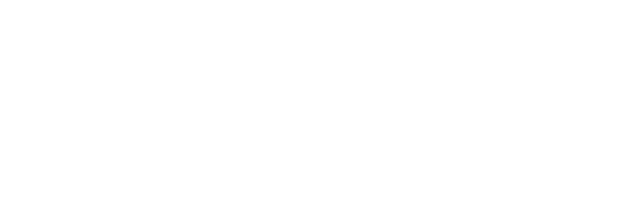
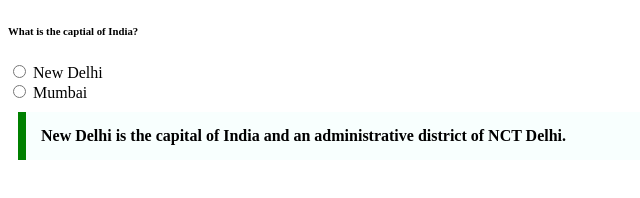
Before and after one commit to acciojob/trivia-avinashdayal, a website: page main.html in a window 1280 px wide. Shown: the whole page, without its empty margins (0-640 px from the left). Drawn offline with Linux system fonts and the light colour scheme.

Commit message:
created a submission

```diff
--- a/main.html
+++ b/main.html
@@ -8,6 +8,12 @@
 
 <body>
 	<!-- the entire body must be written by student -->
+	<h6>What is the captial of India?</h6>
+	<input type="radio" id="html" name="fav_language" value="New Delhi">
+<label for="html">New Delhi</label><br>
+	<input type="radio" id="html" name="fav_language" value="New Delhi">
+<label for="html">Mumbai</label><br>
+	<blockquote id="block">New Delhi is the capital of India and an administrative district of NCT Delhi.</blockquote>
     <script type="text/javascript" src="./script.js">
 </script>
 
--- a/styles.css
+++ b/styles.css
@@ -1,2 +1,10 @@
 
 /* Your CSS Code here. */
+#block {
+	max-width:600px;
+	margin: 10px;
+	padding:15px;
+	border-left: 8px solid green;
+	background-color:#f8fffe;
+	font-weight:Bold;
+}
```
